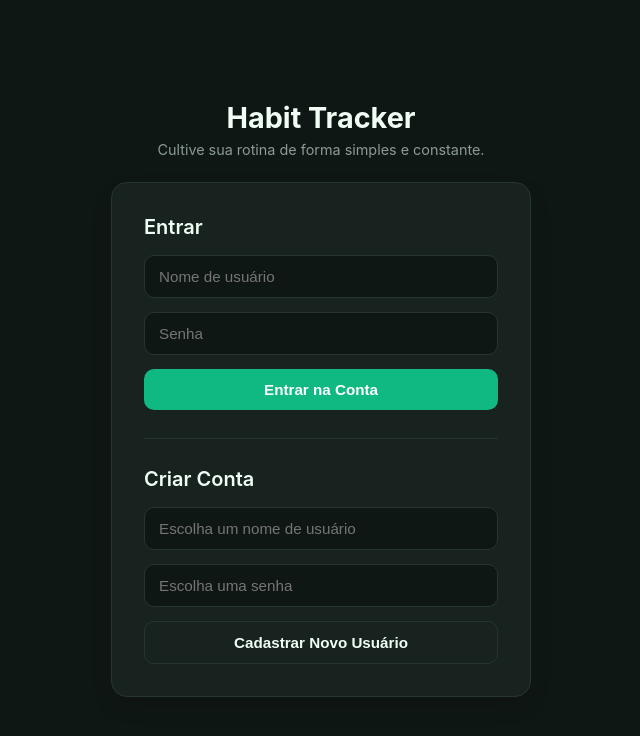
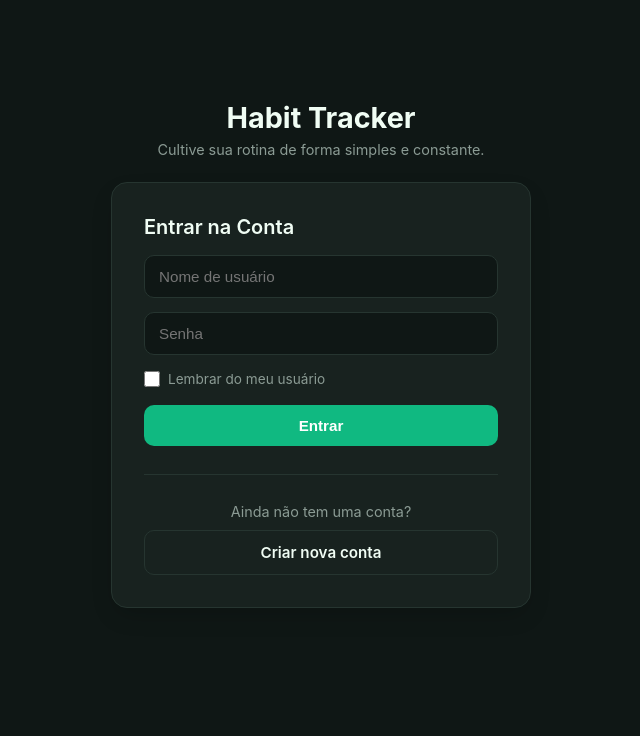
Before and after one commit to Stefanelli01/Habit-manager, a FastAPI app: page /login in a window 1280 px wide. Shown: the top 736 px of the page, without its empty margins (319-959 px from the left). Run offline with FastAPI, Linux system fonts and the light colour scheme.

```diff
--- a/src/web/main.py
+++ b/src/web/main.py
@@ -66,24 +66,43 @@ async def login_page(request: Request):
     return templates.TemplateResponse(request=request, name="login.html", context={})
 
 
+@app.get("/register", response_class=HTMLResponse)
+async def register_page(request: Request):
+    return templates.TemplateResponse(request=request, name="register.html", context={})
+
+
 @app.post("/login")
-async def login_submit(username: str = Form(...), password: str = Form(...)):
+async def login_submit(
+    username: str = Form(...),
+    password: str = Form(...),
+    remember_me: str = Form(None),
+):
     user = authenticate_user(username, password)
     if user:
         response = RedirectResponse(url="/", status_code=303)
-        response.set_cookie(key="user_id", value=str(user["id"]))
+        # Cookie de sessão (expira ao fechar se não escolher remember_me)
+        max_age = 30 * 24 * 60 * 60 if remember_me else None
+        response.set_cookie(key="user_id", value=str(user["id"]), max_age=max_age)
         return response
     return RedirectResponse(url="/login?error=1", status_code=303)
 
 
 @app.post("/register")
-async def register_submit(username: str = Form(...), password: str = Form(...)):
+async def register_submit(
+    username: str = Form(...),
+    password: str = Form(...),
+    confirm_password: str = Form(...),
+):
+    if password != confirm_password:
+        return RedirectResponse(url="/register?error=mismatch", status_code=303)
+
     if create_user(username, password):
         user = authenticate_user(username, password)
         response = RedirectResponse(url="/", status_code=303)
         response.set_cookie(key="user_id", value=str(user["id"]))
         return response
-    return RedirectResponse(url="/login?error=exists", status_code=303)
+
+    return RedirectResponse(url="/register?error=exists", status_code=303)
 
 
 @app.get("/logout")
--- a/src/web/static/style.css
+++ b/src/web/static/style.css
@@ -5,7 +5,6 @@
 }
 
 :root {
-    /* Paleta Natural Dark (Tom de Floresta/Terra) */
     --bg-main: #0f1715;
     --card-bg: #18221f;
     --card-border: #263530;
@@ -20,7 +19,6 @@
 }
 
 [data-theme="light"] {
-    /* Paleta Natural Light */
     --bg-main: #f4f7f5;
     --card-bg: #ffffff;
     --card-border: #e2e8f0;
@@ -45,53 +43,48 @@ body {
     transition: background-color 0.3s, color 0.3s;
 }
 
-/* Auth Page Layout */
-.auth-container {
-    max-width: 420px;
-    margin: 60px auto;
+.nav-bar {
+    display: flex;
+    justify-content: space-between;
+    align-items: center;
+    margin-bottom: 36px;
+    padding-bottom: 16px;
+    border-bottom: 1px solid var(--card-border);
 }
 
-.auth-header {
-    text-align: center;
-    margin-bottom: 24px;
+.nav-bar h2 {
+    font-size: 1.5rem;
+    font-weight: 700;
 }
 
-.auth-header h1 {
-    font-size: 1.8rem;
-    color: var(--text-main);
-    margin-bottom: 6px;
+.nav-links {
+    display: flex;
+    gap: 20px;
+    align-items: center;
 }
 
-.auth-header p {
+.nav-links a {
     color: var(--text-muted);
-    font-size: 0.9rem;
+    text-decoration: none;
+    font-weight: 500;
+    transition: color 0.2s;
 }
 
-.auth-card {
+.nav-links a:hover {
+    color: var(--text-main);
+}
+
+.habit-form {
     background: var(--card-bg);
     border: 1px solid var(--card-border);
     border-radius: 16px;
-    padding: 32px;
-    box-shadow: 0 10px 25px -5px rgba(0, 0, 0, 0.2);
+    padding: 20px;
+    margin-bottom: 32px;
 }
 
-.auth-title {
-    font-size: 1.25rem;
-    font-weight: 600;
-    margin-bottom: 16px;
-    color: var(--text-main);
-}
-
-.auth-form {
+.form-row-desktop {
     display: flex;
-    flex-direction: column;
-    gap: 14px;
-}
-
-.input-group {
-    display: flex;
-    flex-direction: column;
-    gap: 6px;
+    gap: 12px;
 }
 
 input[type="text"],
@@ -152,52 +145,6 @@ input[type="password"]:focus {
     border-color: var(--accent-emerald);
 }
 
-.auth-divider {
-    border: 0;
-    border-top: 1px solid var(--card-border);
-    margin: 28px 0;
-}
-
-/* Dashboard Navigation & Cards */
-.nav-bar {
-    display: flex;
-    justify-content: space-between;
-    align-items: center;
-    margin-bottom: 36px;
-    padding-bottom: 16px;
-    border-bottom: 1px solid var(--card-border);
-}
-
-.nav-links {
-    display: flex;
-    gap: 20px;
-    align-items: center;
-}
-
-.nav-links a {
-    color: var(--text-muted);
-    text-decoration: none;
-    font-weight: 500;
-    transition: color 0.2s;
-}
-
-.nav-links a:hover {
-    color: var(--text-main);
-}
-
-.habit-form {
-    background: var(--card-bg);
-    border: 1px solid var(--card-border);
-    border-radius: 16px;
-    padding: 20px;
-    margin-bottom: 32px;
-}
-
-.form-row-desktop {
-    display: flex;
-    gap: 12px;
-}
-
 .habit-grid {
     display: grid;
     grid-template-columns: repeat(auto-fill, minmax(280px, 1fr));
@@ -252,3 +199,93 @@ input[type="password"]:focus {
 .btn-del:hover {
     color: var(--accent-red);
 }
+
+.auth-container {
+    max-width: 420px;
+    margin: 60px auto;
+}
+
+.auth-header {
+    text-align: center;
+    margin-bottom: 24px;
+}
+
+.auth-header h1 {
+    font-size: 1.8rem;
+    color: var(--text-main);
+    margin-bottom: 6px;
+}
+
+.auth-header p {
+    color: var(--text-muted);
+    font-size: 0.9rem;
+}
+
+.auth-card {
+    background: var(--card-bg);
+    border: 1px solid var(--card-border);
+    border-radius: 16px;
+    padding: 32px;
+    box-shadow: 0 10px 25px -5px rgba(0, 0, 0, 0.2);
+}
+
+.auth-title {
+    font-size: 1.25rem;
+    font-weight: 600;
+    margin-bottom: 16px;
+    color: var(--text-main);
+}
+
+.auth-form {
+    display: flex;
+    flex-direction: column;
+    gap: 14px;
+}
+
+.input-group {
+    display: flex;
+    flex-direction: column;
+    gap: 6px;
+}
+
+.remember-row {
+    display: flex;
+    align-items: center;
+    justify-content: space-between;
+    font-size: 0.85rem;
+    color: var(--text-muted);
+    margin: 2px 0 4px 0;
+}
+
+.checkbox-label {
+    display: flex;
+    align-items: center;
+    gap: 8px;
+    cursor: pointer;
+    user-select: none;
+}
+
+.checkbox-label input[type="checkbox"] {
+    accent-color: var(--accent-emerald);
+    width: 16px;
+    height: 16px;
+}
+
+.auth-divider {
+    border: 0;
+    border-top: 1px solid var(--card-border);
+    margin: 28px 0;
+}
+
+.auth-footer p {
+    color: var(--text-muted);
+    font-size: 0.9rem;
+    text-align: center;
+}
+
+.settings-card {
+    background: var(--card-bg);
+    border: 1px solid var(--card-border);
+    border-radius: 16px;
+    padding: 24px;
+}
--- a/src/web/templates/login.html
+++ b/src/web/templates/login.html
@@ -1,9 +1,9 @@
 <!DOCTYPE html>
-<html lang="en">
+<html lang="pt-BR">
 <head>
     <meta charset="UTF-8">
     <meta name="viewport" content="width=device-width, initial-scale=1.0">
-    <title>Habit Tracker - Login</title>
+    <title>Habit Tracker - Entrar</title>
     <link rel="stylesheet" href="/static/style.css">
     <script>
         document.documentElement.setAttribute('data-theme', localStorage.getItem('theme') || 'dark');
@@ -18,31 +18,52 @@
         </div>
 
         <div class="auth-card">
-            <h2 class="auth-title">Entrar</h2>
-            <form action="/login" method="post" class="auth-form">
+            <h2 class="auth-title">Entrar na Conta</h2>
+
+            <form action="/login" method="post" class="auth-form" id="login-form">
                 <div class="input-group">
-                    <input type="text" name="username" placeholder="Nome de usuário" required autocomplete="username">
+                    <input type="text" id="username" name="username" placeholder="Nome de usuário" required autocomplete="username">
                 </div>
                 <div class="input-group">
                     <input type="password" name="password" placeholder="Senha" required autocomplete="current-password">
                 </div>
-                <button type="submit" class="btn-primary">Entrar na Conta</button>
+
+                <div class="remember-row">
+                    <label class="checkbox-label">
+                        <input type="checkbox" name="remember_me" id="remember-me">
+                        Lembrar do meu usuário
+                    </label>
+                </div>
+
+                <button type="submit" class="btn-primary">Entrar</button>
             </form>
 
             <hr class="auth-divider">
 
-            <h2 class="auth-title">Criar Conta</h2>
-            <form action="/register" method="post" class="auth-form">
-                <div class="input-group">
-                    <input type="text" name="username" placeholder="Escolha um nome de usuário" required autocomplete="username">
-                </div>
-                <div class="input-group">
-                    <input type="password" name="password" placeholder="Escolha uma senha" required autocomplete="new-password">
-                </div>
-                <button type="submit" class="btn-secondary">Cadastrar Novo Usuário</button>
-            </form>
+            <div class="auth-footer">
+                <p>Ainda não tem uma conta?</p>
+                <a href="/register" class="btn-secondary" style="display: block; text-align: center; text-decoration: none; margin-top: 10px;">Criar nova conta</a>
+            </div>
         </div>
     </div>
 
+    <script>
+        const savedUser = localStorage.getItem('saved_username');
+        const usernameInput = document.getElementById('username');
+        const rememberCheckbox = document.getElementById('remember-me');
+
+        if (savedUser) {
+            usernameInput.value = savedUser;
+            rememberCheckbox.checked = true;
+        }
+
+        document.getElementById('login-form').addEventListener('submit', function() {
+            if (rememberCheckbox.checked) {
+                localStorage.setItem('saved_username', usernameInput.value.trim());
+            } else {
+                localStorage.removeItem('saved_username');
+            }
+        });
+    </script>
 </body>
 </html>
```
Also changed, not shown: src/web/templates/register.html (added, +63 -0 lines).
